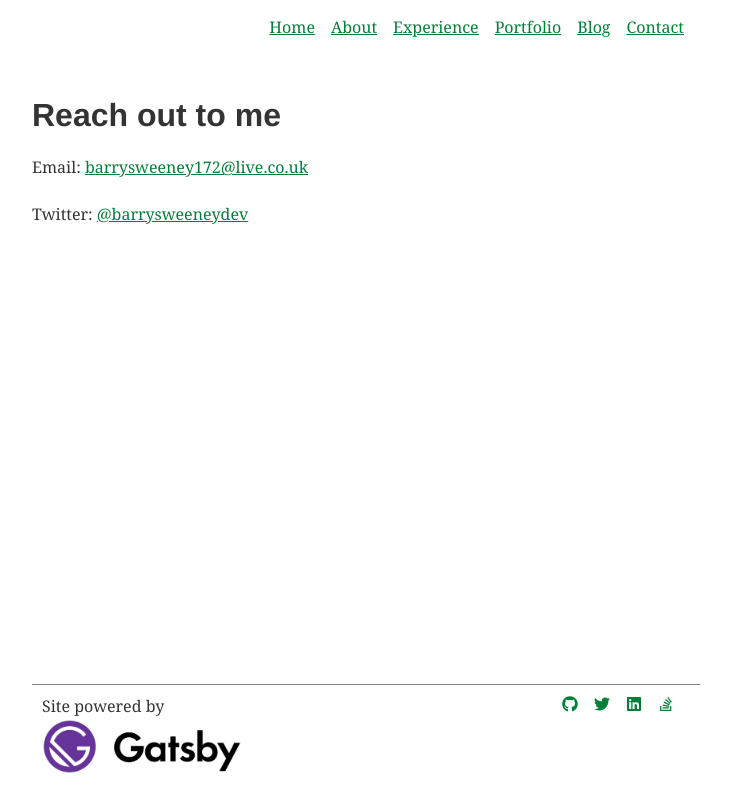
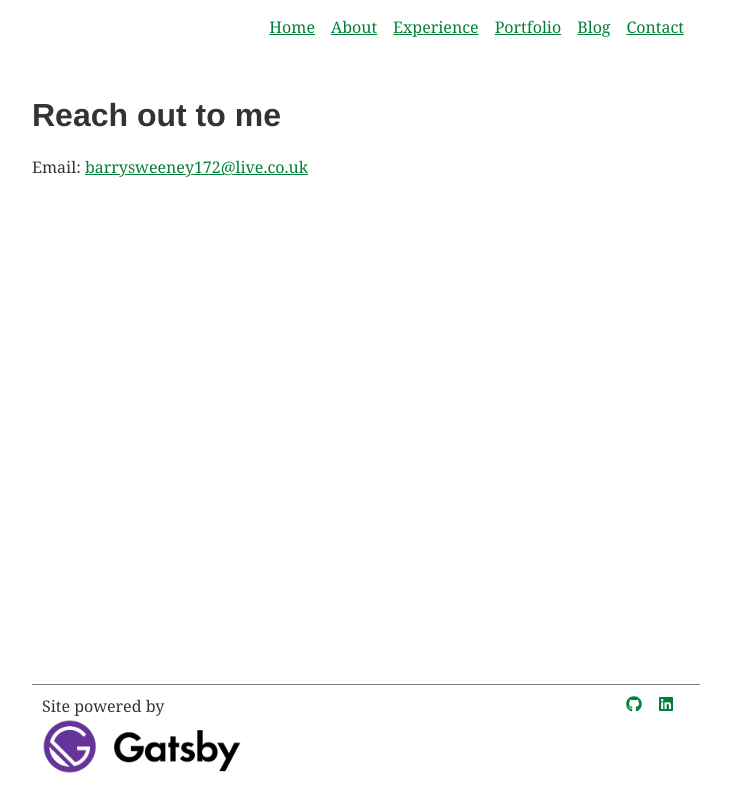
Before and after one commit to barrysweeney/personal-site, a Gatsby site: page /contact in a window 1280 px wide. Shown: the whole page, without its empty margins (274-1005 px from the left). Built offline with nearby package versions, Linux system fonts and the light colour scheme; Gatsby itself is replaced by a stand-in of ours; some packages are replaced by stand-ins of ours.

Commit message:
prioritize social links and fix typo

```diff
--- a/src/components/layout.js
+++ b/src/components/layout.js
@@ -51,14 +51,8 @@ export default function Layout({ children }) {
           <SocialLink to="https://github.com/barrysweeney">
             <FaGithub />
           </SocialLink>
-          <SocialLink to="https://twitter.com/barrysweeneydev">
-            <FaTwitter />
-          </SocialLink>
           <SocialLink to="https://www.linkedin.com/in/barry-sweeney-819022189/">
             <FaLinkedin />
-          </SocialLink>
-          <SocialLink to="https://stackoverflow.com/users/story/9472445">
-            <FaStackOverflow />
           </SocialLink>
         </ul>
         <GatsbyLogo />
--- a/src/pages/contact.js
+++ b/src/pages/contact.js
@@ -14,10 +14,6 @@ export default function Contact() {
           barrysweeney172@live.co.uk
         </a>
       </p>
-      <p>
-        Twitter:{" "}
-        <a href="https://twitter.com/barrysweeneydev">@barrysweeneydev</a>
-      </p>
     </Layout>
   )
 }
--- a/src/pages/experience.js
+++ b/src/pages/experience.js
@@ -34,7 +34,7 @@ export default function Experience() {
         date="Nuffield Foundation Research Placement in Summer 2019"
         description="Authored research paper and
           presented the findings of an investigation into the application of
-          digit recognition software to electricty meters, which received a Gold
+          digit recognition software to electricity meters, which received a Gold
           Crest award."
       />
       <Job
--- a/src/templates/blog-post.js
+++ b/src/templates/blog-post.js
@@ -12,7 +12,10 @@ export default function BlogPost({ data }) {
         description={post.frontmatter.description}
       />
       <h1>{post.frontmatter.title}</h1>
-      <div dangerouslySetInnerHTML={{ __html: post.html }} style={{maxWidth: 700}}/>
+      <div
+        dangerouslySetInnerHTML={{ __html: post.html }}
+        style={{ maxWidth: 700 }}
+      />
     </Layout>
   )
 }
```
